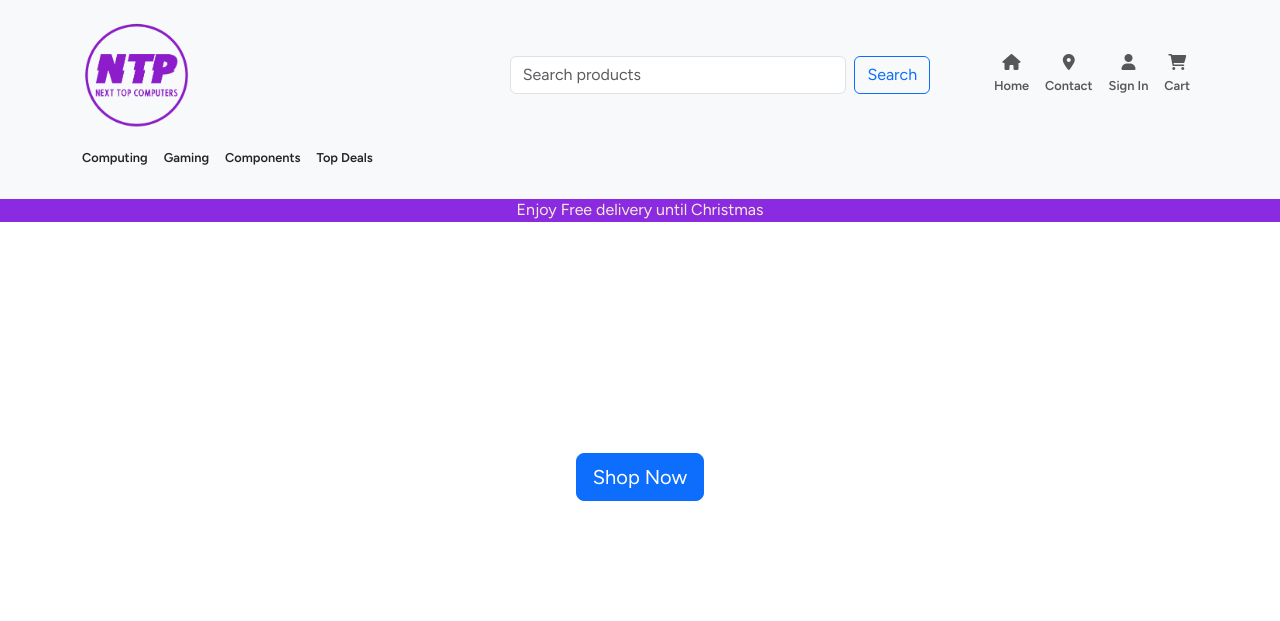
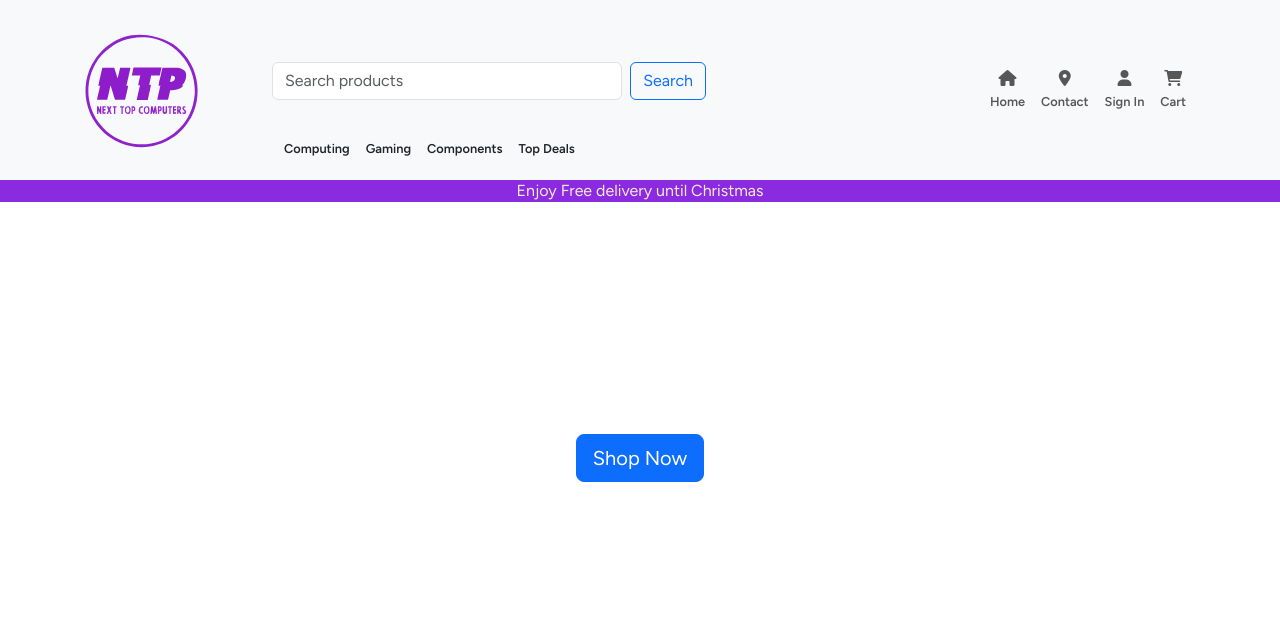
Before and after one commit to Bonzay993/NextTopComputers, a Flask app: page / in a window 1280 px wide. Shown: the top 621 px of the page. Run offline with Flask 3, Linux system fonts and the light colour scheme; some libraries are stand-ins or nearby versions.

Commit message:
Fixed the display of the navbar

```diff
--- a/static/style.css
+++ b/static/style.css
@@ -35,13 +35,25 @@ main{
 }
 
 .navbar{
-    height:auto;
-    padding: 1rem 1rem;
+    height:180px;
+    margin:0
 }
 
 .navbar-container{
     display:flex;
-    gap:5%;
+    gap:4px;
+
+}
+
+.nav-search-bar{
+    max-width: 500px;
+    position:relative;
+
+}
+
+.category-container{
+    position:relative;
+    top:40px;
 }
 
 .under-navbar{
@@ -50,12 +62,15 @@ main{
     color:antiquewhite;
 }
 
+.navbar-nav{
+    display:flex;
+    justify-content: right;
+}
 
 .navbar-brand {
-    width: 110px;
-    object-fit: contain;
+    width: 120px;
     display:block;
-
+    object-fit:contain;
 }
 
 .navbar-toggler{
@@ -82,6 +97,8 @@ main{
 }
 
 
+
+
 .category-links {
     display: flex;
     gap: 1rem;
@@ -92,11 +109,7 @@ main{
     flex-basis: 1;
 }
 
-.category-container {
-    display: flex;
-    justify-content: flex-start; /* Aligns items to the start */
-    padding:1rem 0 1rem 0;
-  }
+
 
 
 /* Dropdown Styling */
--- a/templates/base.html
+++ b/templates/base.html
@@ -4,7 +4,7 @@
   <meta charset="UTF-8">
   <meta name="viewport" content="width=device-width, initial-scale=1.0">
   <title>Next Top Computers</title>
-  <link rel="preload" href="../static/img/ntp-logo-pink.webp" as="image">
+  <link rel="preload" href="../static/img/ntp-logo-pink.svg" as="image">
   <link href="https://cdn.jsdelivr.net/npm/bootstrap@5.3.0/dist/css/bootstrap.min.css" rel="stylesheet">
   <link rel="stylesheet" href="./static/style.css">
   <link rel="preconnect" href="https://fonts.googleapis.com">
@@ -16,29 +16,40 @@
 <body>
 
      <!-- Navbar -->
-  <nav class="navbar navbar-expand-lg  bg-light">
-    <div class="container navbar-container d-flex flex-wrap ">
+  <nav class="navbar  navbar-expand-lg  bg-light">
+    <div class="container navbar-container d-flex flex-wrap">
 
       <!-- Brand Name -->
-       <div class="col-4">
+
+       <div class="d-flex flex-column col-2 ms-auto">
          <a href="{{ url_for('get_base') }}">
-          <img src="../static/img/ntp-logo-pink.webp" class="navbar-brand" alt="Logo" loading="lazy">
+          <img src="../static/img/ntp-logo-pink.svg" class="navbar-brand" alt="Logo">
          </a>
        </div>
 
 
+      <div class="row col-7 ms-auto nav-search-container">
         <!-- Centered Search Bar -->
-       <form class="d-flex mx-auto nav-search-bar col-4" action="{{ url_for('search') }}" method="get" style="flex-grow: 1; max-width: 500px;">
+        <form class="d-flex  nav-search-bar float-start col-md-8 px-0" action="{{ url_for('search') }}" method="get">
           <input class="form-control me-2" type="search" name="query" placeholder="Search products" aria-label="Search">
           <button class="btn btn-outline-primary nav-search-button" type="submit">Search</button>
         </form>
 
-      <!-- Toggle Button for Mobile -->
-      <button class="navbar-toggler" type="button" data-bs-toggle="collapse" data-bs-target="#navbarNav" aria-controls="navbarNav" aria-expanded="false" aria-label="Toggle navigation">
-        <span class="navbar-toggler-icon"></span>
-      </button>
 
-      <div class="navbar-nav navbar-right-items ms-auto">
+        <!-- Categories Section Under ShopName, Left-Aligned -->
+        <div class="bg-light category-container d-flex col-9">
+          <div class="container  category-links ">
+            <a class="nav-link" href="{{ url_for('get_desktops') }}">Computing</a>
+            <a class="nav-link" href="#">Gaming</a>
+            <a class="nav-link" href="#">Components</a>
+            <a class="nav-link" href="#">Top Deals</a>
+          </div>
+        </div>
+
+    </div>
+
+
+    <div class="navbar-nav navbar-right-items col-3 ms-auto">
       <a class="nav-link right-link" href="{{ url_for('get_base') }}">
           <i class="fa-solid fa-house"></i>
           <span>Home</span>
@@ -57,16 +68,13 @@
       </a>
     </div>
 
+    <!-- Toggle Button for Mobile -->
+    <button class="navbar-toggler" type="button" data-bs-toggle="collapse" data-bs-target="#navbarNav" aria-controls="navbarNav" aria-expanded="false" aria-label="Toggle navigation">
+      <span class="navbar-toggler-icon"></span>
+    </button>
 
-      <!-- Categories Section Under ShopName, Left-Aligned -->
-      <div class="bg-light category-container d-flex col-4 ">
-        <div class="container  category-links ">
-          <a class="nav-link" href="{{ url_for('get_desktops') }}">Computing</a>
-          <a class="nav-link" href="#">Gaming</a>
-          <a class="nav-link" href="#">Components</a>
-          <a class="nav-link" href="#">Top Deals</a>
-        </div>
-      </div>
+
+
       <!-- Navbar Links -->
       <div class="collapse navbar-collapse" id="navbarNav">
         <div class="container navbar-toggler-links">
```
Also changed, not shown: static/img/ntp-logo-pink.svg (added). Lines whose indentation alone changed are shown as unchanged.
